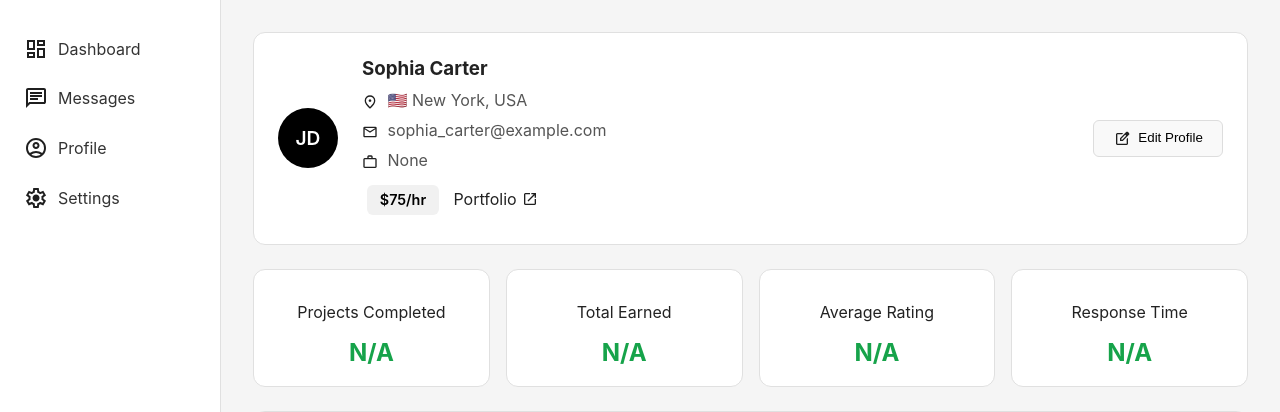
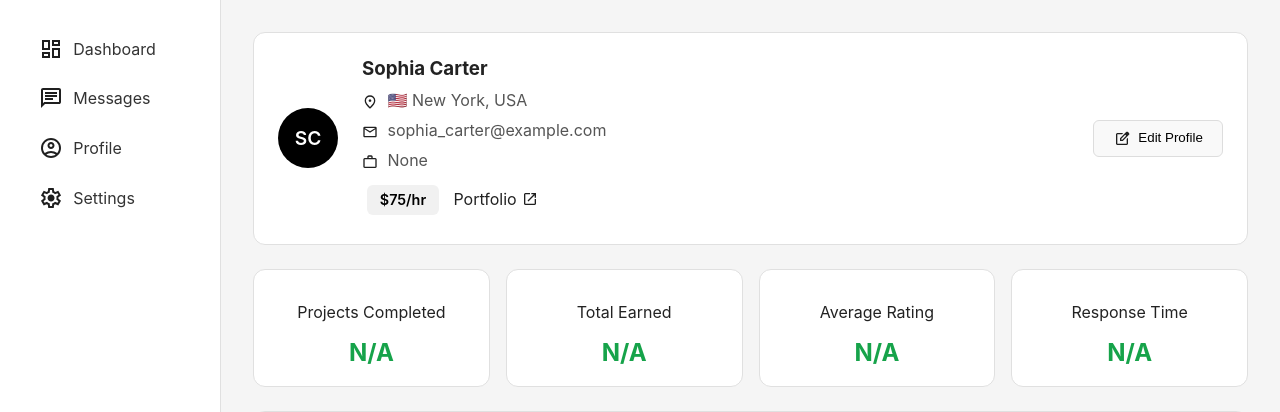
Before and after one commit to deshpandeishan/collab-works, a Flask app: page /freelancer in a window 1280 px wide. Shown: the top 412 px of the page. Run offline with Flask 3, Linux system fonts and the light colour scheme; a user stored in the database is signed in; data comes from the database, SQL or seed files in the repository; parts of the project's set-up code (start-up, migrations or seed data) failed here and were passed over.

Commit message:
add dynamic avatar creation

```diff
--- a/app.py
+++ b/app.py
@@ -8,6 +8,7 @@ from freelancer_routes import freelancer_bp, Freelancer
 import joblib
 import os, json, joblib
 import sqlite3
+
 
 app = Flask(__name__)
 app.config['SQLALCHEMY_DATABASE_URI'] = 'sqlite:///database.db'
@@ -23,10 +24,11 @@ app.register_blueprint(freelancer_bp, url_prefix="/freelancer")
 
 @login_manager.user_loader
 def load_user(user_id):
-    user = Client.query.get(int(user_id))
+    user = db.session.get(Client, int(user_id))
     if not user:
-        user = Freelancer.query.get(int(user_id))
+        user = db.session.get(Freelancer, int(user_id))
     return user
+
 
 
 class Message(db.Model):
--- a/templates/freelancer/freelancer.html
+++ b/templates/freelancer/freelancer.html
@@ -17,7 +17,6 @@
         color: #222;
     }
 
-    /* Sidebar */
     .sidebar {
         width: 220px;
         background: #fff;
@@ -27,31 +26,36 @@
         flex-direction: column;
         align-items: flex-start;
     }
+
     .sidebar h2 {
         font-size: 1.2rem;
         font-weight: 600;
         margin-left: 1.5rem;
     }
+
     .nav-item {
-      width: 100%;
-      padding: 0.8rem 1.5rem;
+        width: 130px;
+        padding: 0.8rem 1.2rem;
         cursor: pointer;
+        margin-inline: 20px;
         color: #333;
+        border-radius: 8px;
         display: flex;
         align-items: center;
         gap: 10px;
     }
+
     .nav-item.active {
-      background: #000;
         color: #fff;
         border-radius: 8px;
         margin: 0.3rem 1rem;
+        background-color: #000;
     }
+
     .nav-item:hover {
         background: #f0f0f0;
     }
 
-    /* Main Content */
     .main {
       flex: 1;
       padding: 2rem;
@@ -86,9 +90,11 @@
         font-weight: 600;
         font-size: 1.2rem;
     }
+
     .details h3 {
         margin: 0;
     }
+
     .details p {
         margin: 0.2rem 0;
         color: #555;
@@ -126,7 +132,6 @@
     .portfolio-wrapper:hover #visit-icon {
         filter: brightness(0) saturate(100%) invert(32%) sepia(0%) saturate(0%) hue-rotate(172deg) brightness(92%) contrast(86%);
     }
-
 
     #visit-icon {
         cursor: pointer;
@@ -263,7 +268,10 @@
   <div class="main">
     <div class="profile-card">
       <div class="profile-info">
-        <div class="avatar">JD</div>
+        <div class="avatar">
+            {{ freelancer.name.split(' ')[0][0] }}{{ freelancer.name.split(' ')[1][0] }}
+        </div>
+
         <div class="details">
             {% if freelancer %}
                 <h3>{{ freelancer.name }}</h3>
```
Lines whose indentation alone changed are shown as unchanged.
